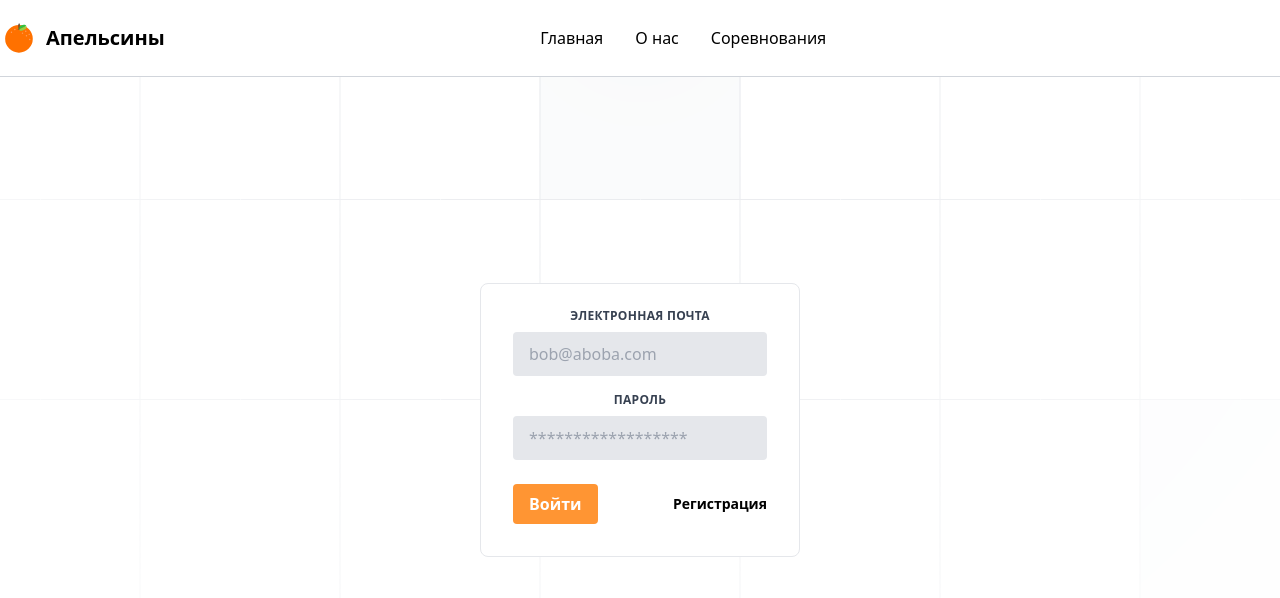
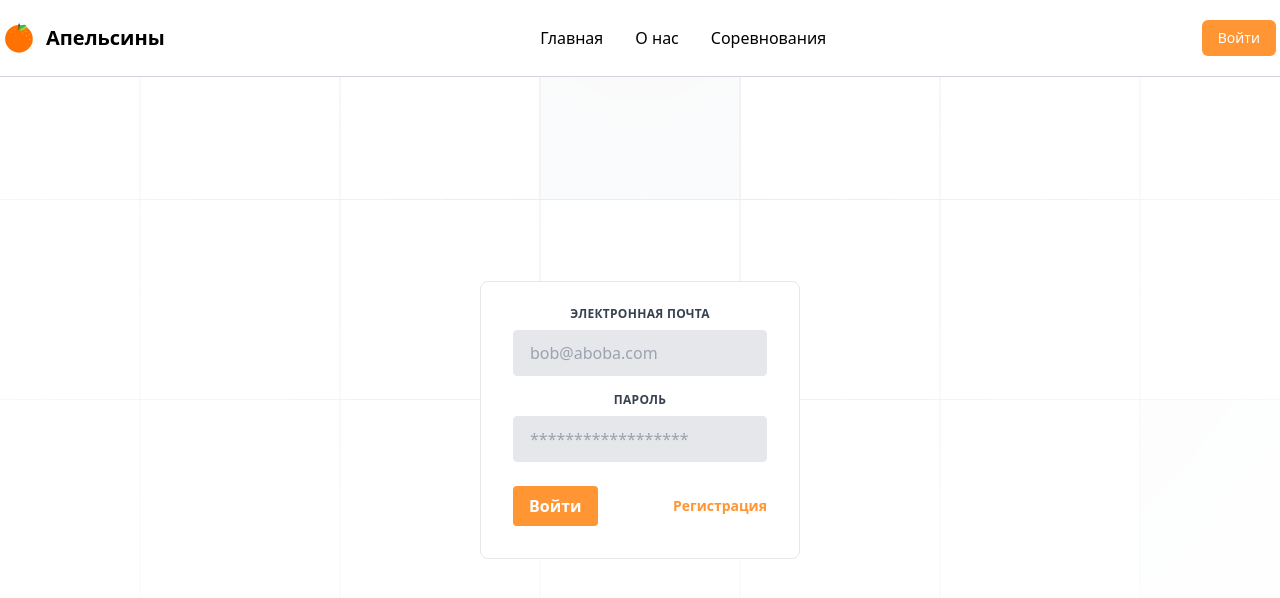
Before and after one commit to csit-sgu/fsp-hack2023-frontend, a Vue app: page /login in a window 1280 px wide. Shown: the top 598 px of the page. Built offline with nearby package versions, Linux system fonts and the light colour scheme.

Commit message:
Починил цвета

```diff
--- a/src/components/About.vue
+++ b/src/components/About.vue
@@ -28,7 +28,7 @@ import BackgroundSquares from '../components/BackgroundSquares.vue';
         class="lg:col-span-2 lg:col-start-1 lg:row-start-1 lg:mx-auto lg:grid lg:w-full lg:max-w-7xl lg:grid-cols-2 lg:gap-x-8 lg:px-8">
         <div class="lg:pr-4">
           <div class="lg:max-w-lg">
-            <p class="text-base font-semibold leading-7 text-[color:var(--primary-color]">Присоединяйся!</p>
+            <p class="text-base font-semibold leading-7 text-[color:var(--primary-color)]">Присоединяйся!</p>
             <h1 class="mt-2 text-3xl font-bold tracking-tight text-gray-900 sm:text-4xl">Увлекательные соревнования</h1>
             <p class="mt-6 text-xl leading-8 text-gray-700">Наша цель — сделать мир программирования
               <em>ещё интереснее и увлекательнее</em>. Мы стремимся предоставлять соревнования и
--- a/src/components/Hero.vue
+++ b/src/components/Hero.vue
@@ -16,7 +16,7 @@ import BackgroundSquares from '../components/BackgroundSquares.vue';
                 </p>
                 <div class="mt-10 flex items-center justify-center gap-x-6">
                     <a href="/register"
-                        class="rounded-md bg-[color:var(--primary-color] px-3.5 py-2.5 text-sm font-semibold text-white shadow-sm hover:bg-[color:var(--primary-color] focus-visible:outline focus-visible:outline-2 focus-visible:outline-offset-2 focus-visible:bg-[color:var(--primary-color]">
+                        class="rounded-md bg-[color:var(--primary-color)] px-3.5 py-2.5 text-sm font-semibold text-white shadow-sm hover:bg-[#FF9533] focus-visible:outline focus-visible:outline-2 focus-visible:outline-offset-2 focus-visible:bg-[color:var(--primary-color)]">
                         Участвовать
                     </a>
                     <a href="/about" class="text-sm font-semibold leading-6 text-gray-900">
--- a/src/components/LoginBox.vue
+++ b/src/components/LoginBox.vue
@@ -12,7 +12,7 @@ import BackgroundSquares from '../components/BackgroundSquares.vue';
             Электронная почта
           </label>
           <input
-            class="appearance-none block w-full bg-gray-200 text-gray-700 rounded py-3 px-4 mb-3 leading-tight focus:outline-none focus:bg-white"
+            class="appearance-none block w-full bg-gray-200 text-gray-700 border rounded py-3 px-4 mb-3 leading-tight focus:outline-none focus:bg-white"
             id="username" type="text" placeholder="bob@aboba.com">
         </div>
         <div class="mb-6">
@@ -20,7 +20,7 @@ import BackgroundSquares from '../components/BackgroundSquares.vue';
             Пароль
           </label>
           <input
-            class="appearance-none block w-full bg-gray-200 text-gray-700 rounded py-3 px-4 mb-3 leading-tight focus:outline-none focus:bg-white"
+            class="appearance-none block w-full bg-gray-200 text-gray-700 border rounded py-3 px-4 mb-3 leading-tight focus:outline-none focus:bg-white"
             id="password" type="password" placeholder="******************">
         </div>
         <div class="flex items-center justify-between">
@@ -29,7 +29,7 @@ import BackgroundSquares from '../components/BackgroundSquares.vue';
             type="button">
             Войти
           </button>
-          <a class="inline-block align-baseline font-bold text-sm text-[color:var(--primary-color]" href="/register">
+          <a class="inline-block align-baseline font-bold text-sm text-[color:var(--primary-color)]" href="/register">
             Регистрация
           </a>
         </div>
--- a/src/components/RegisterBox.vue
+++ b/src/components/RegisterBox.vue
@@ -39,7 +39,7 @@ import BackgroundSquares from '../components/BackgroundSquares.vue';
             Почта
           </label>
           <input
-            class="appearance-none block w-full bg-gray-200 text-gray-700 border border-gray-200 rounded py-3 px-4 mb-3 leading-tight focus:outline-none focus:bg-white focus:border-gray-500"
+            class="appearance-none block w-full bg-gray-200 text-gray-700 border rounded py-3 px-4 mb-3 leading-tight focus:outline-none focus:bg-white"
             id="grid-password" type="password" placeholder="bob@aboba.com">
         </div>
       </div>
@@ -49,7 +49,7 @@ import BackgroundSquares from '../components/BackgroundSquares.vue';
             Пароль
           </label>
           <input
-            class="appearance-none block w-full bg-gray-200 text-gray-700 border border-gray-200 rounded py-3 px-4 mb-3 leading-tight focus:outline-none focus:bg-white focus:border-gray-500"
+            class="appearance-none block w-full bg-gray-200 text-gray-700 border rounded py-3 px-4 mb-3 leading-tight focus:outline-none focus:bg-white"
             id="grid-password" type="password" placeholder="******************">
         </div>
       </div>
@@ -59,7 +59,7 @@ import BackgroundSquares from '../components/BackgroundSquares.vue';
             Город
           </label>
           <input
-            class="appearance-none p-3 block w-full bg-gray-200 text-gray-700 border border-gray-200 rounded py-3 px-4 leading-tight focus:outline-none focus:bg-white focus:border-gray-500"
+            class="appearance-none block w-full bg-gray-200 text-gray-700 border rounded py-3 px-4 mb-3 leading-tight focus:outline-none focus:bg-white"
             id="grid-city" type="text" placeholder="Саратов">
         </div>
       </div>
@@ -69,7 +69,7 @@ import BackgroundSquares from '../components/BackgroundSquares.vue';
         </label>
         <div class="flex flex-wrap -mx-3 mb-6">
           <select
-            class="block appearance-none w-full bg-gray-200 border border-gray-200 text-gray-700 mb-0 py-3 px-4 pr-8 rounded leading-tight focus:outline-none focus:bg-white focus:border-gray-500"
+            class="appearance-none block w-full bg-gray-200 text-gray-700 border rounded py-3 px-4 mb-3 leading-tight focus:outline-none focus:bg-white"
             id="grid-state">
             <option>Саратовская область</option>
             <option>Воронежская область</option>
@@ -89,7 +89,7 @@ import BackgroundSquares from '../components/BackgroundSquares.vue';
             Почтовый индекс
           </label>
           <input
-            class="appearance-none block w-full bg-gray-200 text-gray-700 border border-gray-200 rounded py-3 px-4 leading-tight focus:outline-none focus:bg-white focus:border-gray-500"
+            class="appearance-none block w-full bg-gray-200 text-gray-700 border rounded py-3 px-4 mb-3 leading-tight focus:outline-none focus:bg-white"
             id="grid-zip" type="text" placeholder="410000">
         </div>
       </div>
```
Also changed, not shown: src/components/Card.vue (+4 -4 lines), src/components/NavBar.vue (+4 -4 lines).
